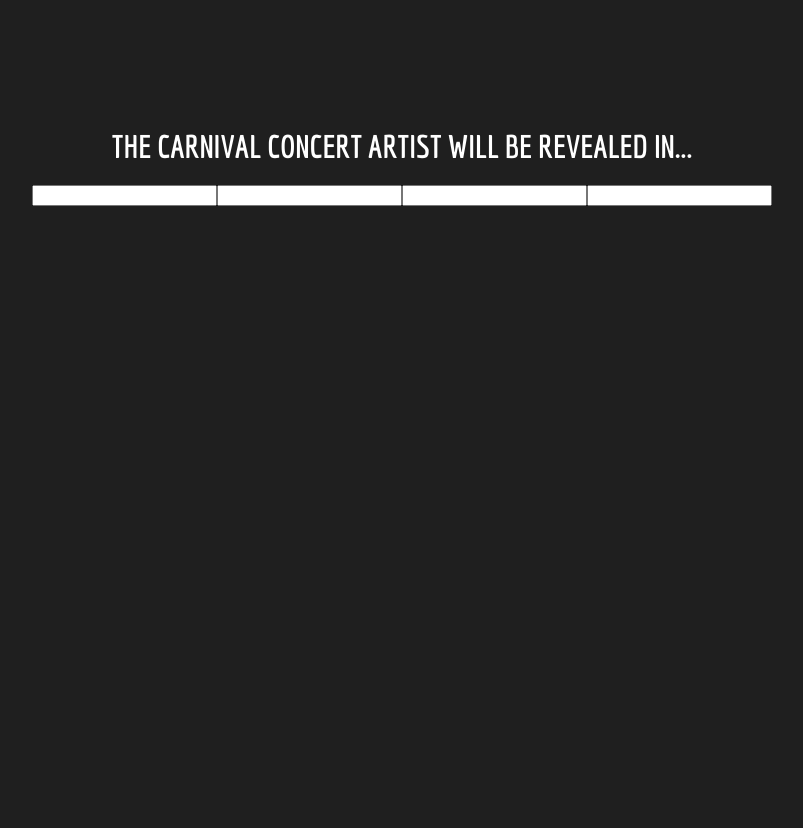
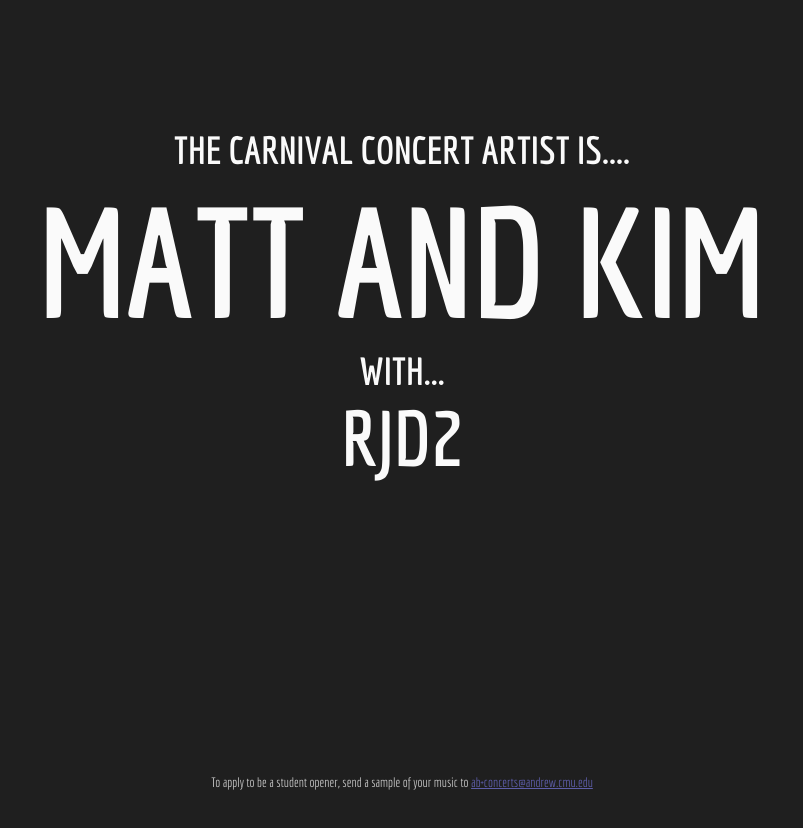
Before and after one commit to s1anden/concert-reveal, a website: page assets/html/index.jade in a window 1280 px wide. Shown: the whole page, without its empty margins (238-1041 px from the left). After the commit the page ends 800 px from the top, so only its background shows below. Drawn offline with nearby package versions, Linux system fonts and the light colour scheme; files that its build step writes are made by us from their sources; files whose address does not match are found by name.

Commit message:
ready to reveal artist

```diff
--- a/assets/css/style.scss
+++ b/assets/css/style.scss
@@ -1,36 +1,49 @@
 body {
-  width:100vw;
-  height:100vh;
+  // width:100vw;
+  // height:100vh;
   background-color: #1F1F1F;
-  color: white;
+  color: #fafafa;
   padding:0;
   margin:0;
   font-family: 'Economica', helvetica, sans-serif;
 }
 
-#countdown {
-  margin:auto;
-  width:100%;
-  display:flex;
-  justify-content: center;
+#reveal {
+  margin:0; padding:0;
+  margin-top: 10%;
 }
 
-#countdown > div {
-  margin: 0 20px;
-  position:relative;
+h5, h3, h1 {
+  margin:0; padding:0;
+  font-weight: 700;
+  text-align: center;
+  text-transform: uppercase;
+}
+
+h5 {
+  font-size:3vw;
+}
+
+h3 {
+  font-size: 6vw;
 }
 
 h1 {
-  font-weight: 700;
-  text-align: center;
-  text-transform: uppercase;
-  margin-top: 10%;
+  font-size: 12vw;
 }
 
-.label {
+footer {
+  text-align: center;
   position:absolute;
-  top:48%;
-  left:0;
+  bottom:10px;
   width:100%;
-  text-align: center;
+
+  small {
+    text-align:center;
+    color:#C2C2C2;
+
+    a {
+      color: #5D5DA8;
+    }
+  }
 }
--- a/assets/html/index.jade
+++ b/assets/html/index.jade
@@ -10,14 +10,11 @@
     link(href='http://fonts.googleapis.com/css?family=Economica:400,700', rel='stylesheet', type='text/css')
     link(rel='stylesheet', href='../css/style.css')
   body
-    h1 The Carnival concert artist will be revealed in...
-    div#countdown
-      input(type="text" class="dial" id="days")
-      input(type="text" class="dial" id="hours")
-      input(type="text" class="dial" id="minutes")
-      input(type="text" class="dial" id="seconds")
-
-    script(src="../vendor/jquery/dist/jquery.min.js")
-    script(src="../vendor/jquery.countdown/dist/jquery.countdown.min.js")
-    script(src="../js/knob.min.js")
-    script(src="../js/countdown.js")
+    div#reveal
+      h5 The Carnival concert artist is....
+      h1#headliner MATT AND KIM
+      h5#with with...
+      h3#opener RJD2
+    footer
+      small To apply to be a student opener, send a sample of your music to
+        a(href="mailto:ab+concerts@andrew.cmu.edu") ab+concerts@andrew.cmu.edu
```
Also changed, not shown: dist/css/style.css, dist/html/index.html, index.html, 1 other file.
